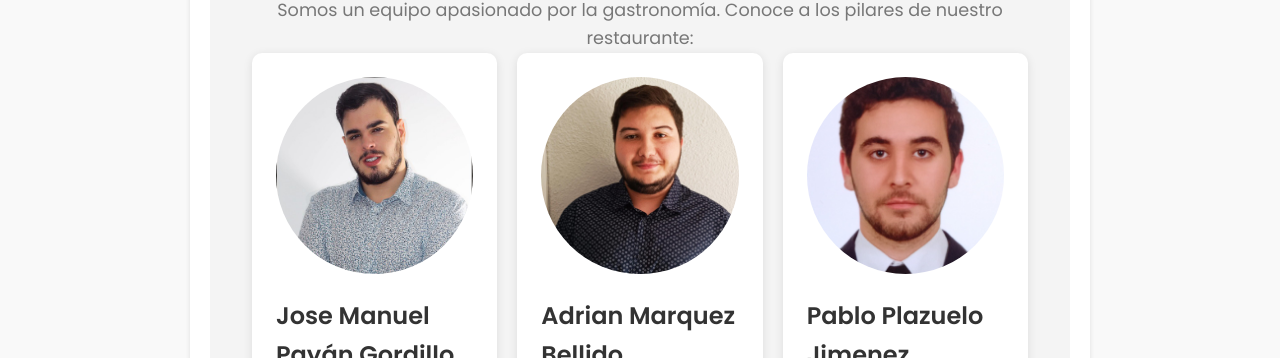
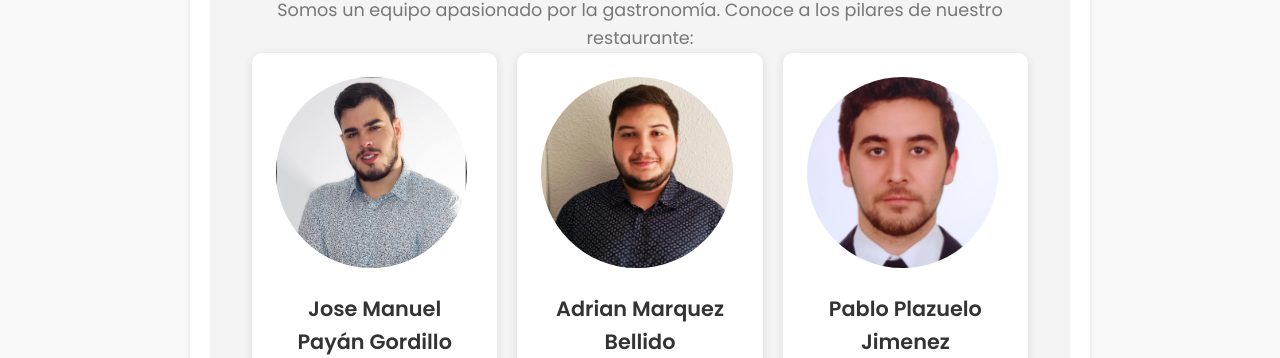
Before and after one commit to L3V1XX/Proyecto_PAPOAN, a plain HTML site: page index.html in a window 1280 px wide. Shown: the part 442-800 px from the top of the page. Drawn offline with Linux system fonts and the light colour scheme.

Commit message:
Cambios basicos
He realizado algunos cambios muy básicos en el trabajo

```diff
--- a/app.js
+++ b/app.js
@@ -1,3 +1,6 @@
+'use strict';
+
+/* Selección del radio button de rol para que salga el correspondiente label */
 function rolEmpleado() {
     let rol = document.getElementById("rol_empleado").value;
     let cocinero = document.getElementById("Cocinero");
@@ -10,9 +13,7 @@ function rolEmpleado() {
         dependiente.style = "";
         cocinero.style = "display: none;"
     }
-
 }
-
 
 /* Selección del radio button de evento para que salga el correspondiente label */
 function tipoEvento() {
--- a/styles.css
+++ b/styles.css
@@ -215,10 +215,6 @@ sup {
     background-color: #f4f4f4;
 }
 
-.sobre_nosotros h2 {
-    font-size: 2rem;
-}
-
 .equipo {
     display: flex;
     justify-content: center;
@@ -235,24 +231,22 @@ sup {
     transition: transform 0.3s ease;
 }
 
-.miembro_equipo:hover {
-    transform: translateY(-10px);
-}
-
 .foto_equipo {
-    width: 100%;
+    width: 97%;
     height: auto;
-    border-radius: 50%;
+    border-radius: 150%;
     margin-bottom: 1rem;
     transition: transform 0.3s ease;
 }
 
 .miembro_equipo:hover .foto_equipo {
     transform: scale(1.1);
+    transform: translateY(-10px);
 }
 
 .miembro_equipo h3 {
-    font-size: 1.5rem;
+    font-size: 1.3rem;
+    text-align: center;
     margin-bottom: 0.5rem;
 }
 
@@ -265,7 +259,6 @@ footer {
     width: 100%;
     position: absolute;
     bottom: 0;
-    left: 0;
     border-top: 4px solid #c94747;
     font-size: 0.9rem;
 }
@@ -284,14 +277,13 @@ footer a {
 }
 
 footer a:hover {
-    text-decoration: underline;
     color: #ffcc33;
 }
 
 /* Scrollbar personalizado */
 ::-webkit-scrollbar {
     width: 12px;
-    background-color: #ffffff;
+    background-color: #312e2e;
 }
 
 ::-webkit-scrollbar-thumb {
@@ -324,7 +316,7 @@ footer a:hover {
 
 /* Media Queries */
 
-@media (max-width: 1200px) {
+@media only screen and (max-width: 1200px) {
     section {
         padding: 2rem 1rem;
     }
@@ -338,7 +330,7 @@ footer a:hover {
     }
 }
 
-@media (max-width: 992px) {
+@media only screen and (max-width: 992px) {
     .nav-links {
         flex-wrap: wrap;
         gap: 10px;
@@ -350,7 +342,7 @@ footer a:hover {
 }
 
 /*Tablet*/
-@media (max-width: 768px) {
+@media only screen and (max-width: 768px) and (min-width: 500px) {
     .nav-toggle {
         display: block;
     }
@@ -384,7 +376,7 @@ footer a:hover {
 }
 
 /*Movil*/
-@media (max-width: 500px) {
+@media only screen and (max-width: 500px){
     .tipoEvento {
         flex-direction: column;
     }
```
Also changed, not shown: evento.html (+0 -1 lines).
